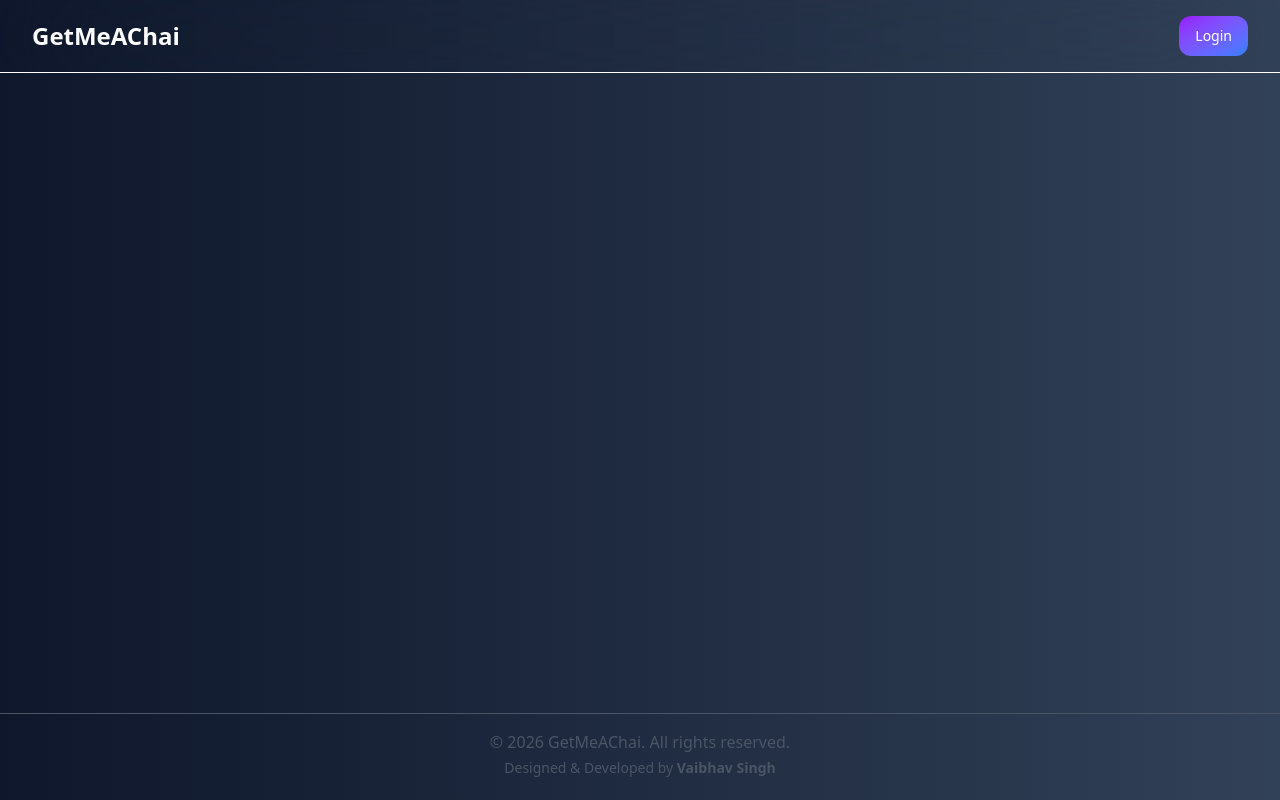
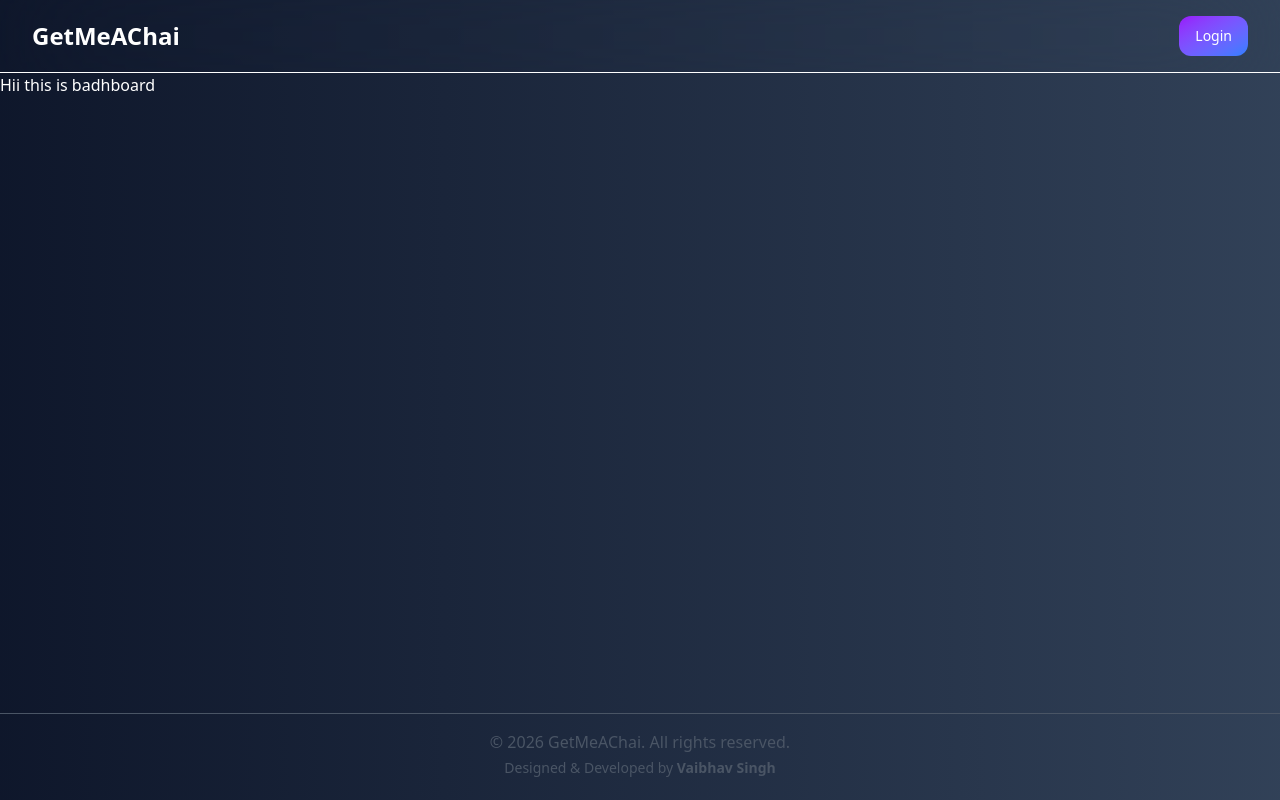
Before and after one commit to Vaibhav-221/Get-Me-A-Chai, a Next.js app: page /Dashboard in a window 1280 px wide. Built offline with nearby package versions, Linux system fonts and the light colour scheme; no server answers.

Commit message:
dashboard file created and tested

```diff
--- /dev/null
+++ b/src/app/Dashboard/page.js
@@ -0,0 +1,11 @@
+import React from 'react'
+
+const Dashboard = () => {
+  return (
+    <div>
+      Hii this is badhboard
+    </div>
+  )
+}
+
+export default Dashboard
--- a/src/app/components/navbar.js
+++ b/src/app/components/navbar.js
@@ -1,7 +1,6 @@
-"use client"
+"use client";
 import { signOut, useSession, signIn } from "next-auth/react";
 import Link from "next/link";
-
 
 export default function Navbar() {
   const { data: session } = useSession();
@@ -14,7 +13,7 @@ export default function Navbar() {
 
         <div className="flex gap-6 items-center">
           {session && (
-            <Link href="">
+            <Link href="Dashboard">
               <button
                 type="button"
                 className="text-white bg-gradient-to-br from-purple-600 to-blue-500 hover:bg-gradient-to-bl focus:ring-4 focus:outline-none focus:ring-blue-300 dark:focus:ring-blue-800 font-medium rounded-base text-sm px-4 py-2.5 text-center leading-5 border-0 rounded-xl"
@@ -24,7 +23,6 @@ export default function Navbar() {
             </Link>
           )}
           {session && (
-
             <button
               type="button"
               onClick={() => {
@@ -34,9 +32,8 @@ export default function Navbar() {
             >
               Sign Out
             </button>
-
           )}
-          {!session &&
+          {!session && (
             <Link href="login">
               <button
                 type="button"
@@ -45,7 +42,7 @@ export default function Navbar() {
                 Login
               </button>
             </Link>
-}
+          )}
         </div>
       </nav>
     </>
```
Lines whose indentation alone changed are shown as unchanged.
